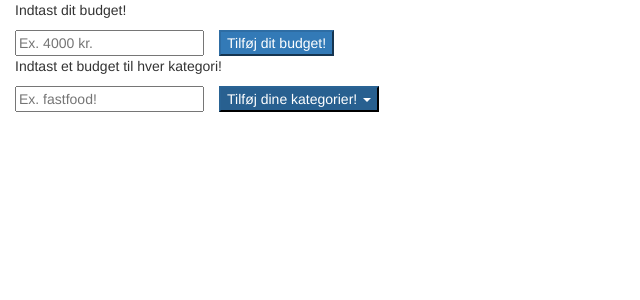
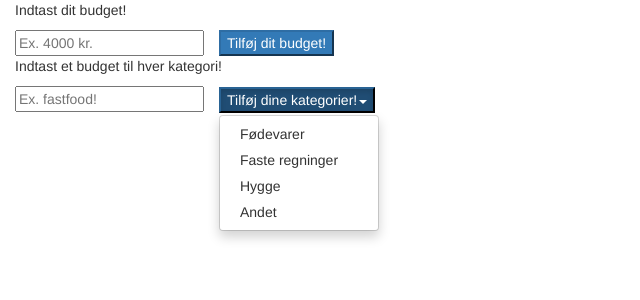
Before and after one commit to magnusbrok/Expense-Tracker-FrontEnd, an Angular app: page /budget in a window 1280 px wide. Both pictures are taken after a click on the button "Tilføj dine kategorier!". Shown: the top 300 px of the page, without its empty margins (0-640 px from the left). Built offline with nearby package versions, Linux system fonts and the light colour scheme.

Commit message:
Dropdown menu created

```diff
--- a/src/app/app.module.ts
+++ b/src/app/app.module.ts
@@ -8,6 +8,7 @@ import { BudgetComponent } from './budget/budget.component';
 import { ExpensesComponent } from './expenses/expenses.component';
 import { HistoryComponent } from './history/history.component';
 import { HomePageComponent } from './home-page/home-page.component';
+import {DropdownDirective} from './budget/shared/dropdown.directive';
 
 @NgModule({
   declarations: [
@@ -17,7 +18,8 @@ import { HomePageComponent } from './home-page/home-page.component';
     BudgetComponent,
     ExpensesComponent,
     HistoryComponent,
-    HomePageComponent
+    HomePageComponent,
+    DropdownDirective
   ],
   imports: [
     BrowserModule
--- a/src/app/budget/budget.component.html
+++ b/src/app/budget/budget.component.html
@@ -4,11 +4,22 @@
   <span style="padding-left: 15px;"></span>
   <button class=" btn-primary">Tilføj dit budget!</button>
 </div>
-<div class="col-xs-12">
+
+<div class="col-xs-12" >
   <p>Indtast et budget til hver kategori!</p>
   <input placeholder="Ex. fastfood!">
   <span style="padding-left: 15px;"></span>
-  <button type="button" class="btn-primary dropdown-toggle">Tilføj dine kategorier!
-    <span class="caret"></span>
+  <div class="btn-group"
+       appDropDownMenu>
+    <button type="button"
+            class="btn-primary dropdown-toggle">
+      Tilføj dine kategorier!<span class="caret"></span>
   </button>
+    <ul class="dropdown-menu">
+      <li><a style="cursor: pointer"href="#">Fødevarer</a></li>
+      <li><a href="#">Faste regninger</a></li>
+      <li><a href="#">Hygge</a></li>
+      <li><a href="#">Andet</a></li>
+    </ul>
+  </div>
 </div>
--- /dev/null
+++ b/src/app/budget/shared/dropdown.directive.ts
@@ -0,0 +1,11 @@
+import {Directive, HostBinding, HostListener} from '@angular/core';
+@Directive({
+  selector: '[appDropDownMenu]'
+})
+
+export class DropdownDirective {
+  @HostBinding('class.open') isOpen = false;
+  @HostListener('click') toggleOpen() {
+    this.isOpen = !this.isOpen;
+  }
+}
```
